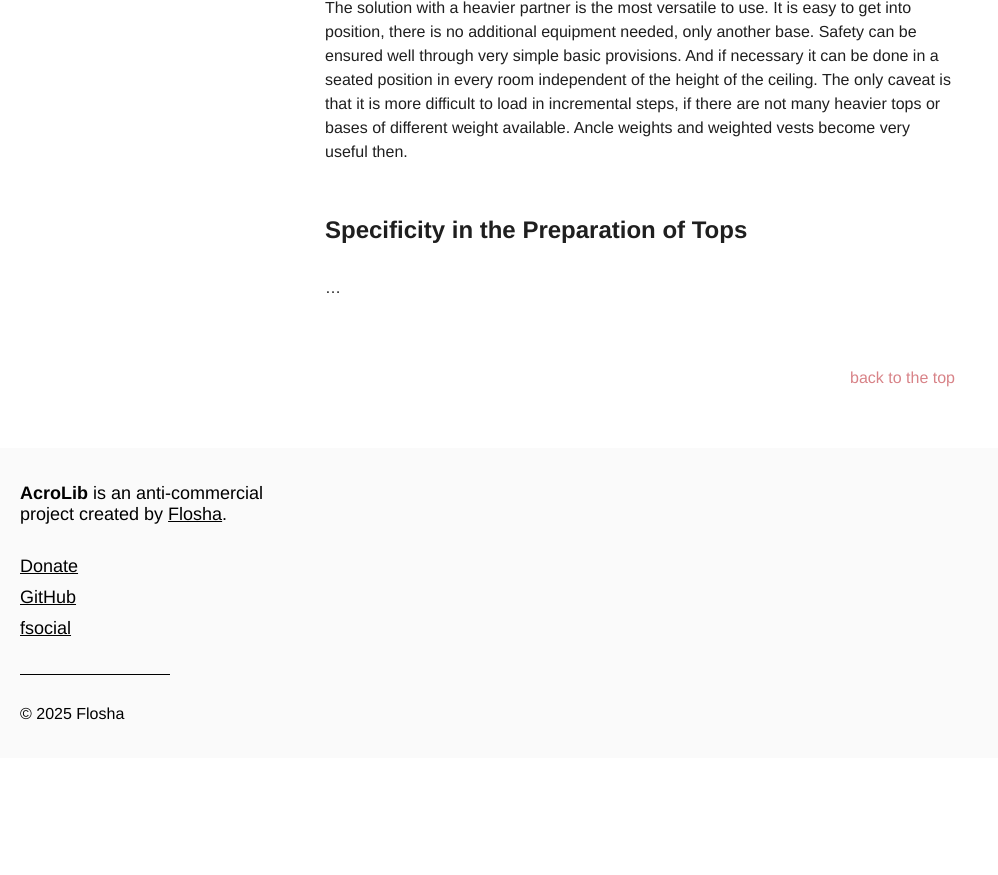
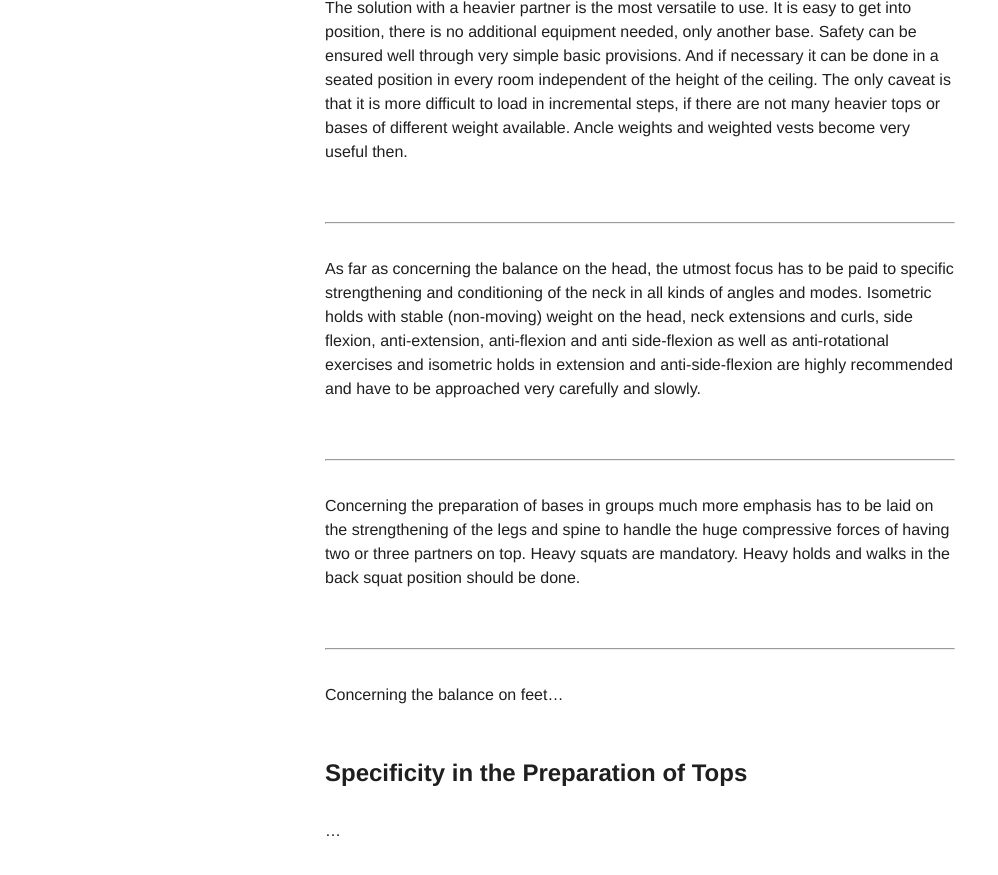
Before and after one commit to floshin/acrolib, a Jekyll site: the page built from training/specificity.md, in a window 1280 px wide and 900 px high, scrolled down 6472 px. Shown: the top 875 px of the window, without its empty margins (0-998 px from the left). Built offline with Jekyll 4.4.1, drawn with Linux system fonts in a browser that asks for light colours; our own code applies the rules of GitHub Pages for plain Markdown files; before the commit the page ends 7230 px from its top, so only the background shows below that; some of the changed text lies outside the part shown.

Commit message:
Update specificity.md

```diff
--- a/training/specificity.md
+++ b/training/specificity.md
@@ -79,7 +79,7 @@ It is also possible to replace all or most basic strength exercises with skill s
 
 To apply this knowledge to the training of bases: The skills that the bases have to master primarily, are tempos and landings/catches in diverse positions for dynamic, and mounts, motions and holds in diverse positions for balance.
 
-Balance, where it is not about pure skill training with little intensity, is primarily about overhead stability and strength on one arm (the mobility will be developed automatically if training stability and strength correctly). Thus when we want to train skill strength for balance in the *most specific way*, so that the weight of our tops will feel easy, we have to try using the next best exercises to balancing a partner.
+Balance on the hands, where it is not about pure skill training with little intensity, is primarily about overhead stability and strength on one arm (the mobility will be developed automatically if training stability and strength correctly). Thus when we want to train skill strength for balance in the *most specific way*, so that the weight of our tops will feel easy, we have to try using the next best exercises to balancing a partner.
 
 On two arms (1) just holding/carrying a barbell overhead - is not very specific because of the much lower centre of mass, but can be useful nonetheless. (2) Holding/carrying a barbell with the addition of weight plates dangling from elastic bands attached to the sides for extra instability. (3) Using self-build equipment simulating two arms with weight on top. This can be a metal construction with the possibility to load via plates, it also could be a wooden construct with a sort of simulated torso filled with sand bags etc. If there is not any such equipment available or not reasonable to use (4) holding other bases on ones hands in different positions can build significant amounts of additional strength and can well suffice to become strong enough that the top will be very easy to hold, if a reasonable weight difference between the base and top is given.
 
@@ -91,6 +91,19 @@ The solution with the pulley system is safe to use. The weight could always dang
 
 The solution with a heavier partner is the most versatile to use. It is easy to get into position, there is no additional equipment needed, only another base. Safety can be ensured well through very simple basic provisions. And if necessary it can be done in a seated position in every room independent of the height of the ceiling. The only caveat is that it is more difficult to load in incremental steps, if there are not many heavier tops or bases of different weight available. Ancle weights and weighted vests become very useful then.
 
+---
+
+As far as concerning the balance on the head, the utmost focus has to be paid to specific strengthening and conditioning of the neck in all kinds of angles and modes. Isometric holds with stable (non-moving) weight on the head, neck extensions and curls, side flexion, anti-extension, anti-flexion and anti side-flexion as well as anti-rotational exercises and isometric holds in extension and anti-side-flexion are highly recommended and have to be approached very carefully and slowly.
+
+---
+
+Concerning the preparation of bases in groups much more emphasis has to be laid on the strengthening of the legs and spine to handle the huge compressive forces of having two or three partners on top. Heavy squats are mandatory. Heavy holds and walks in the back squat position should be done.
+
+---
+
+Concerning the balance on feet...
+
+
 
 ## Specificity in the Preparation of Tops
 
```
